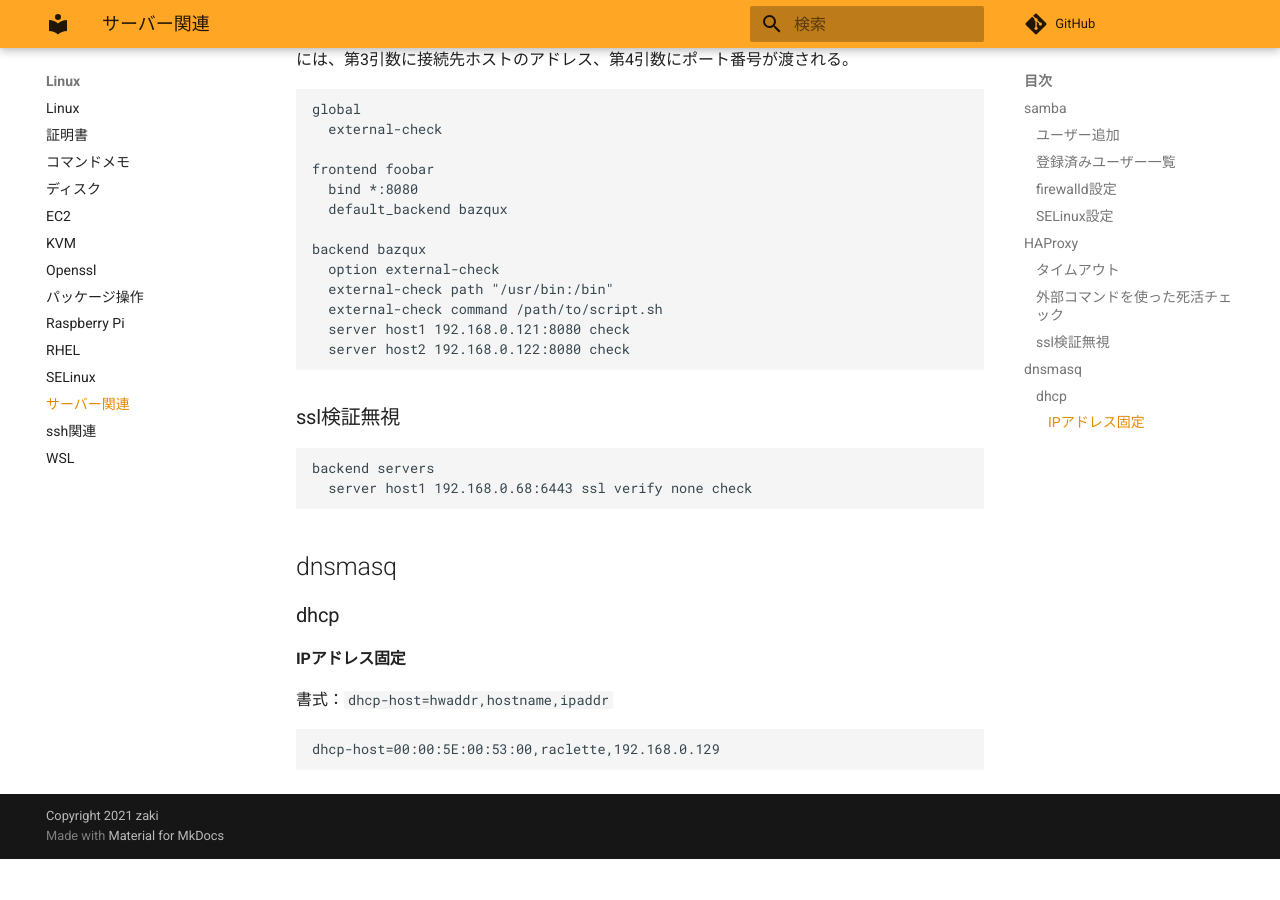
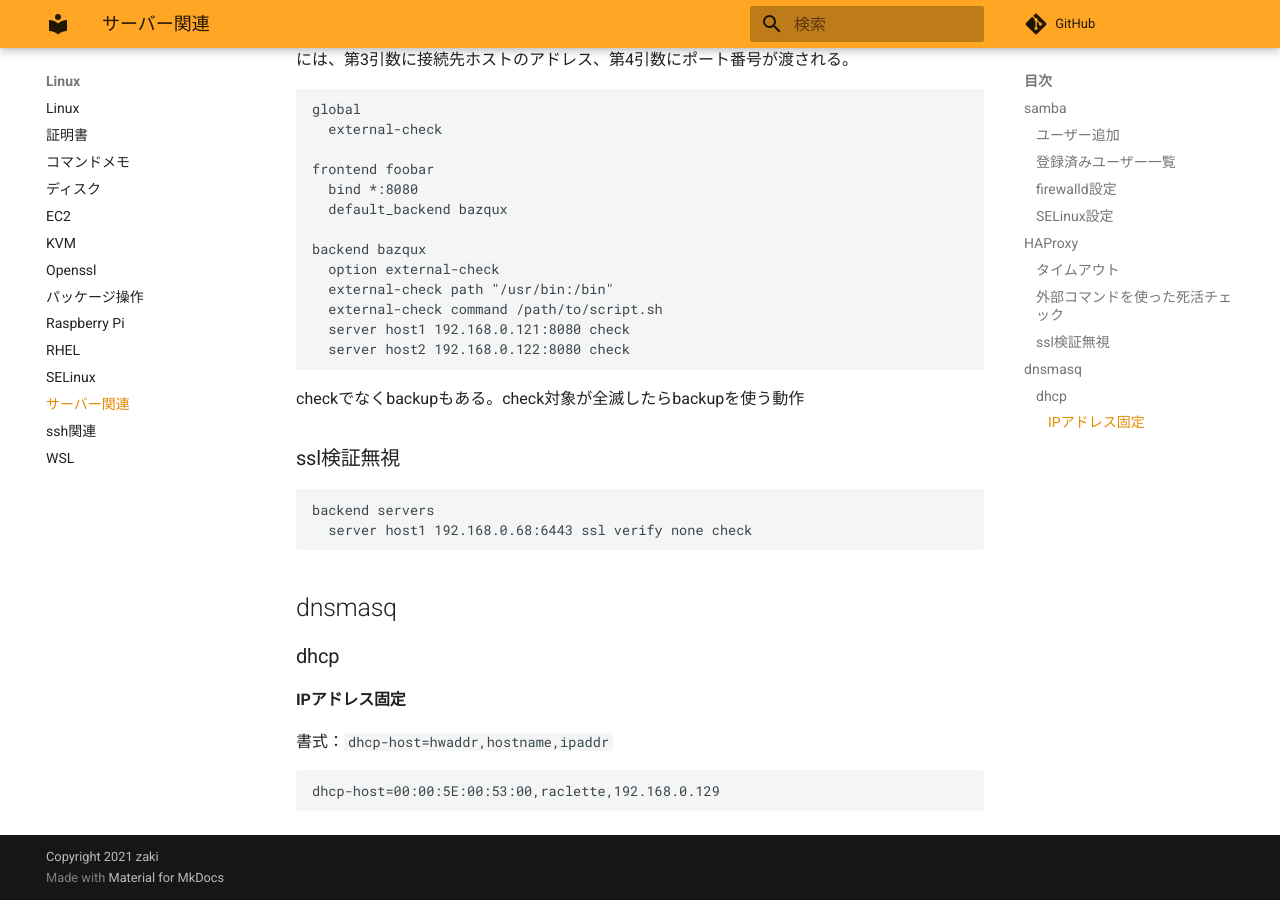
Before and after one commit to zaki-lknr/docs, an MkDocs documentation site: the page built from docs/Linux/server.md, in a window 1280 px wide and 900 px high, scrolled down 1454 px. Built offline with MkDocs 1.6.1 and Material for MkDocs 9.7.7, drawn with Linux system fonts in a browser that asks for light colours; comment, search, counter and statistics services are not loaded; before the commit the page ends 2313 px from its top, so only the background shows below that.

Commit message:
add: linux/server: HAProxy/backup

````diff
--- a/docs/Linux/server.md
+++ b/docs/Linux/server.md
@@ -74,6 +74,8 @@ backend bazqux
   server host2 192.168.0.122:8080 check
 ```
 
+checkでなくbackupもある。check対象が全滅したらbackupを使う動作
+
 ### ssl検証無視
 
 ```
````
